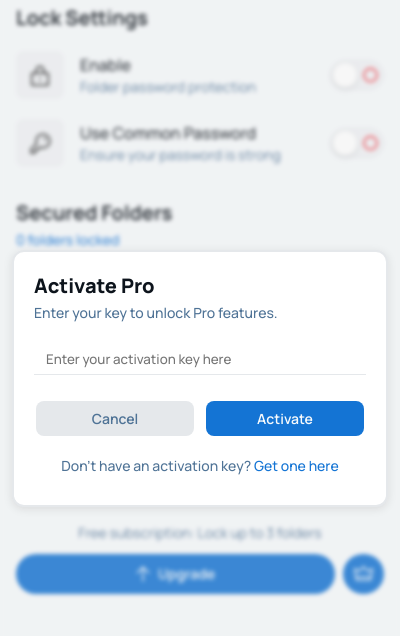
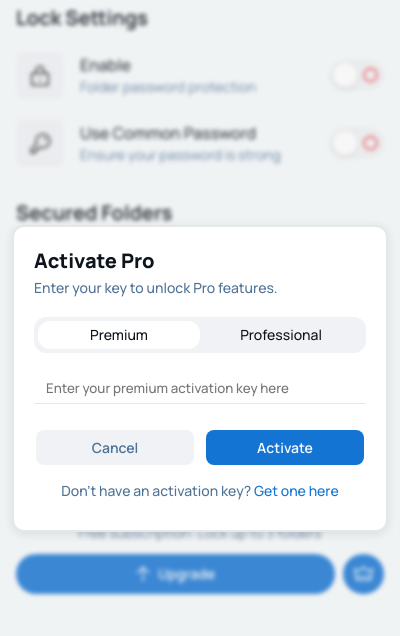
Before and after one commit to akash-singh8/winlock, an Electron app: page src/index.html in a window 400 px wide. Both pictures are taken after a click on the button "Activate Pro". Shown: the part 50-686 px from the top of the page. Drawn offline with Linux system fonts and the light colour scheme; some packages are replaced by stand-ins of ours; no server answers; a script that the page names is missing.

Commit message:
activate-popup: add premium & pro toggler

```diff
--- a/src/renderer.js
+++ b/src/renderer.js
@@ -288,14 +288,20 @@ const showActivationDialog = () => {
       <div class="dialog-content">
         <h2>Activate Pro</h2>
         <p>Enter your key to unlock Pro features.</p>
-        <input type="text" id="activateKey" placeholder="Enter your activation key here" autofocus/>
+
+        <div class="toggle-wrapper">
+            <div id="premium-btn">Premium</div>
+            <div id="professional-btn">Professional</div>
+        </div>
+
+        <input type="text" id="activateKey" placeholder="Enter your premium activation key here" autofocus/>
 
         <div class="buttons">
         <button id="activate-btn">Activate</button>
         <button id="cancel-btn">Cancel</button>
         </div>
 
-        <p id="get-key">Don’t have an activation key? <a href="#">Get one here</a></p>
+        <p id="get-key">Don’t have an activation key? <a href="https://winlock.vercel.app/pricing" target="_blank">Get one here</a></p>
       </div>
   `;
 
@@ -311,6 +317,8 @@ const showActivationDialog = () => {
   const cancelBtn = dialog.querySelector("#cancel-btn");
   const activateBtn = dialog.querySelector("#activate-btn");
   const activateInput = dialog.querySelector("#activateKey");
+  const premiumBtn = dialog.querySelector("#premium-btn");
+  const professionalBtn = dialog.querySelector("#professional-btn");
 
   cancelBtn.addEventListener("click", () => {
     dialog.style.opacity = "0";
@@ -328,8 +336,8 @@ const showActivationDialog = () => {
       return;
     }
 
-    if (activateKey.length !== 60) {
-      notyf.error("Activation Key must be 60 characters long!");
+    if (activateKey.length < 60) {
+      notyf.error("Activation Key must be at least 60 characters long!");
       return;
     }
 
@@ -341,4 +349,16 @@ const showActivationDialog = () => {
       dialog.remove();
     }, 200);
   });
+
+  premiumBtn.addEventListener("click", () => {
+    premiumBtn.style.backgroundColor = "#fff";
+    professionalBtn.style.backgroundColor = "#f0f2f5";
+    activateInput.placeholder = "Enter your premium activation key here";
+  });
+
+  professionalBtn.addEventListener("click", () => {
+    professionalBtn.style.backgroundColor = "#fff";
+    premiumBtn.style.backgroundColor = "#f0f2f5";
+    activateInput.placeholder = "Enter your professional activation key here";
+  });
 };
--- a/src/styles/popup.css
+++ b/src/styles/popup.css
@@ -92,7 +92,6 @@
   font-weight: 500;
   border-bottom: 1px solid var(--lightGray);
   padding: 6px 12px;
-  margin-top: 0.75rem;
 }
 
 .activate-dialog .buttons {
@@ -104,7 +103,7 @@
 
 .activate-dialog #cancel-btn {
   flex: 1;
-  background-color: var(--lightGray) !important;
+  background-color: #f0f2f5 !important;
 }
 
 .activate-dialog #cancel-btn:hover {
@@ -117,7 +116,7 @@
 
 #get-key {
   text-align: center;
-  margin-top: 1.5rem;
+  margin-top: 1.25rem;
 }
 
 #get-key a {
@@ -128,3 +127,28 @@
 #get-key a:hover {
   text-decoration: underline;
 }
+
+.toggle-wrapper {
+  width: 100%;
+  background-color: #f0f2f5;
+  border-radius: var(--borderRadius);
+  display: flex;
+  padding: 4px;
+  margin: 1.25rem 0 0.75rem;
+}
+
+#premium-btn {
+  background-color: #fff;
+}
+
+#premium-btn,
+#professional-btn {
+  border-radius: var(--borderRadius);
+  cursor: pointer;
+  font-size: 14px;
+  font-weight: 500;
+  line-height: 28px;
+  flex: 1;
+  text-align: center;
+  transition: all 0.2s ease-out;
+}
```
